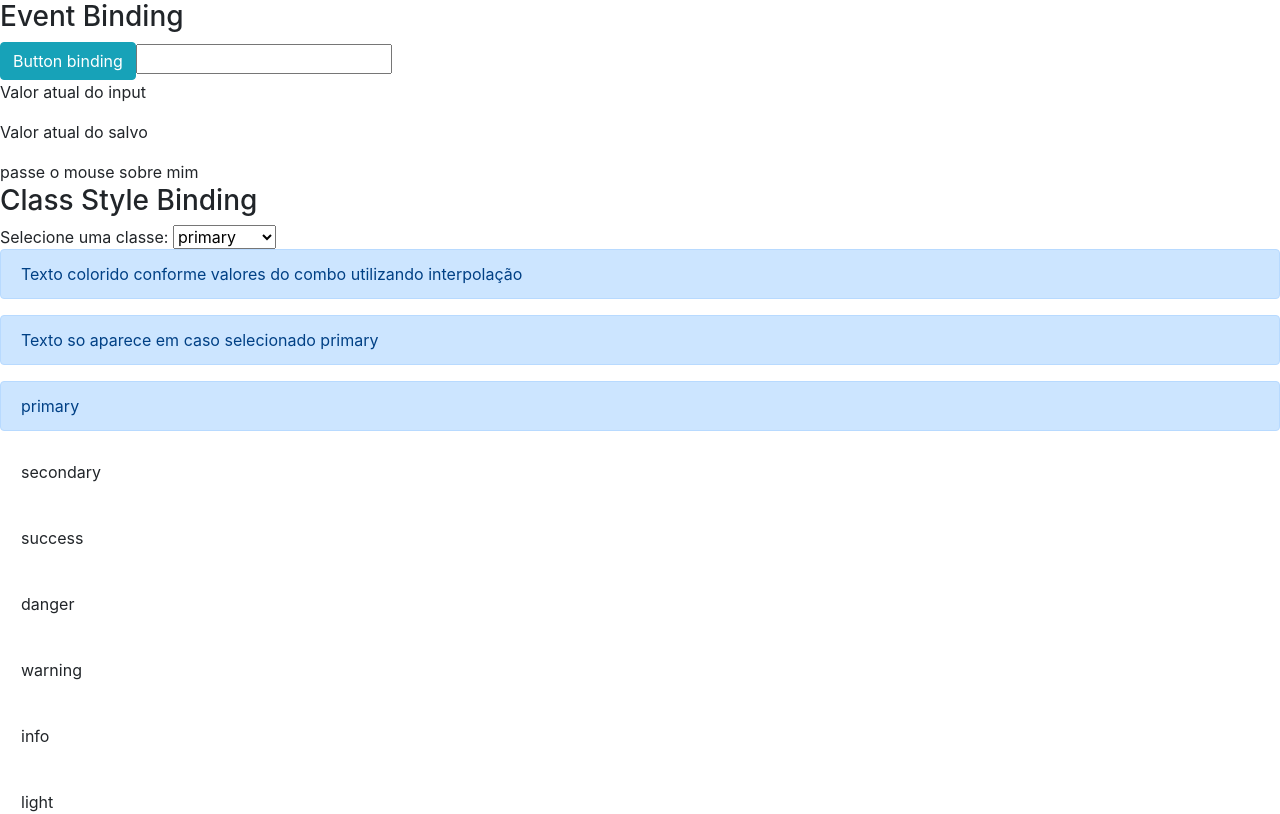
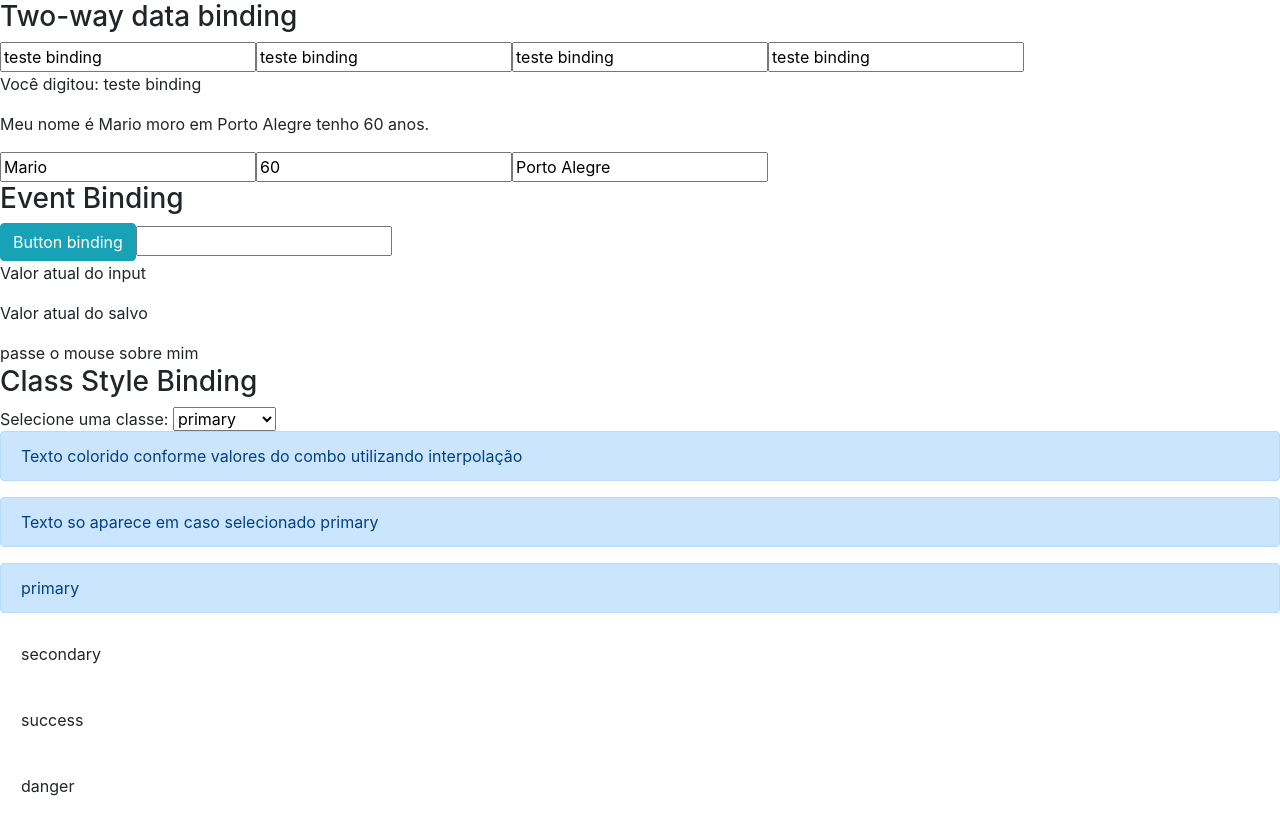
Before and after one commit to AlisonGoodUnion/AngularTS-Loiane-Groner, an Angular app in the folder data-binding/: page / in a window 1280 px wide. Shown: the top 814 px of the page. Built offline with nearby package versions, Linux system fonts and the light colour scheme.

Commit message:
12: Two-way data binding

```diff
--- a/data-binding/src/app/data-binding/data-binding.component.html
+++ b/data-binding/src/app/data-binding/data-binding.component.html
@@ -1,4 +1,6 @@
 <section class="property-binding">
+
+  <app-meu-form></app-meu-form>
 
   <article>
     <h3>Event Binding</h3>
--- a/data-binding/src/app/data-binding/data-binding.component.ts
+++ b/data-binding/src/app/data-binding/data-binding.component.ts
@@ -6,7 +6,7 @@ import {Component, OnInit} from '@angular/core';
   // styleUrls: ['./data-binding.component.css']
   //podemos usar direto styles sem css file!
   styles: [
-    `
+      `
       .highlight {
         background-color: brown
       }
@@ -21,6 +21,7 @@ export class DataBindingComponent implements OnInit {
   cursosAngulas: boolean = true;
   valorAtual: string;
   valorSalvo: string;
+
 
   isMouseOuver: boolean = false;
 
--- /dev/null
+++ b/data-binding/src/app/meu-form/meu-form.component.html
@@ -0,0 +1,34 @@
+<section class="two-way-binding">
+  <article>
+    <h3> Two-way data binding </h3>
+    <div>
+      <!-- input contendo associacao de propriedade e evento-->
+      <input type="text"
+             [value]="nome"
+             (input)="nome = $event.target.value"
+      />
+
+      <!--ngModel é uma representacao de campo simples ou um objeto-->
+      <input type="text"
+             [ngModel]="nome"
+             (ngModelChange)="nome = $event"
+      />
+
+      <!--Syntaxe banana na caixa [()]  -->
+      <input type="text" [(ngModel)]="nome"/>
+      <input type="text" bindon-ngModel="nome"/>
+
+    </div>
+    <p>Você digitou: {{nome}}</p>
+
+    <div>
+
+      <!--ngModel é da diretiva FormsModule.-->
+      <p>Meu nome é {{pessoa.nome}} moro em {{pessoa.endereco.nome}} tenho {{pessoa.idade}} anos.</p>
+      <input type="text" [(ngModel)]="pessoa.nome"/>
+      <input type="text" [(ngModel)]="pessoa.idade"/>
+      <input type="text" [(ngModel)]="pessoa.endereco.nome"/>
+
+    </div>
+  </article>
+</section>
--- /dev/null
+++ b/data-binding/src/app/meu-form/meu-form.component.ts
@@ -0,0 +1,26 @@
+import { Component, OnInit } from '@angular/core';
+
+@Component({
+  selector: 'app-meu-form',
+  templateUrl: './meu-form.component.html',
+  styleUrls: ['./meu-form.component.css']
+})
+export class MeuFormComponent implements OnInit {
+
+
+  nome: string = 'teste binding';
+
+  pessoa: any = {
+    nome: 'Mario',
+    idade: 60,
+    endereco: {
+      nome: 'Porto Alegre'
+    }
+  }
+
+  constructor() { }
+
+  ngOnInit() {
+  }
+
+}
```
Also changed, not shown: data-binding/src/app/app.module.ts (+10 -8 lines), data-binding/src/app/meu-form/meu-form.module.ts (added, +16 -0 lines), data-binding/src/app/meu-form/meu-form.component.css (added), 1 other file (tests, documents, lock files or other folders).
